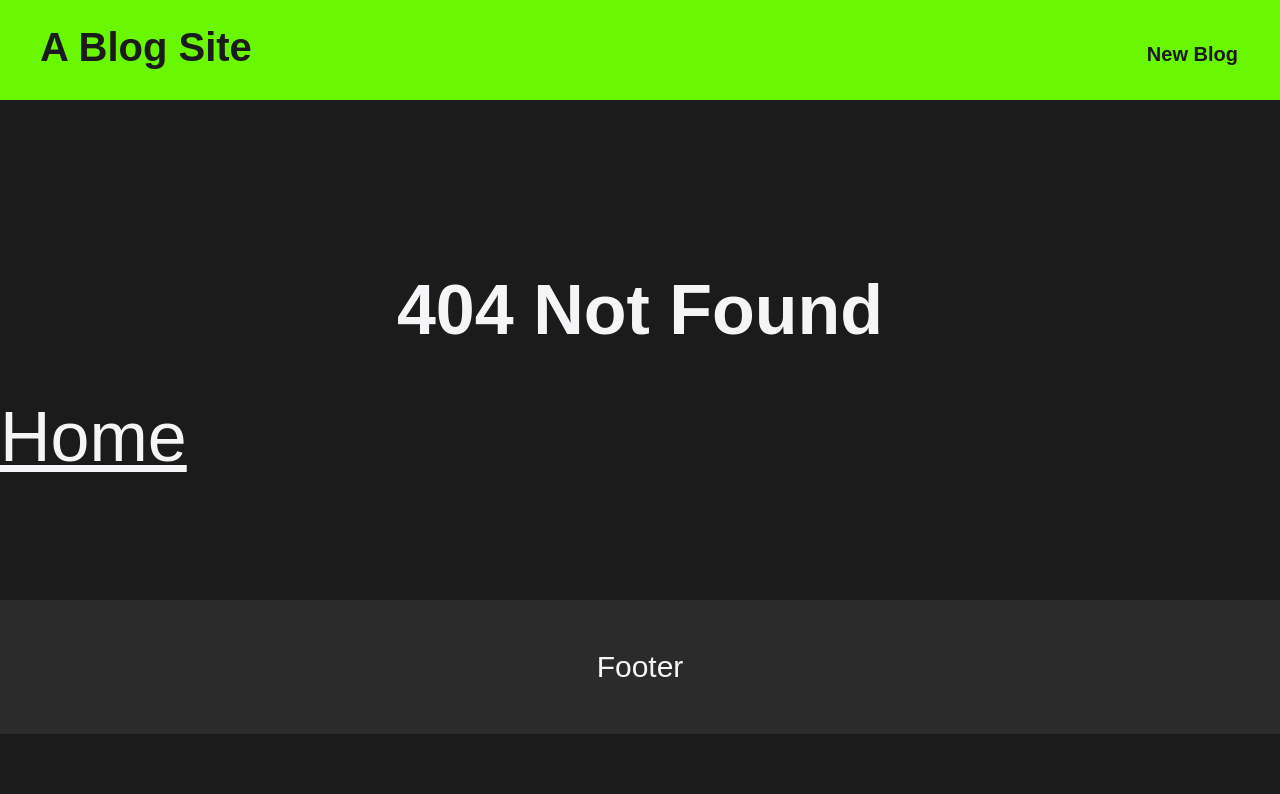
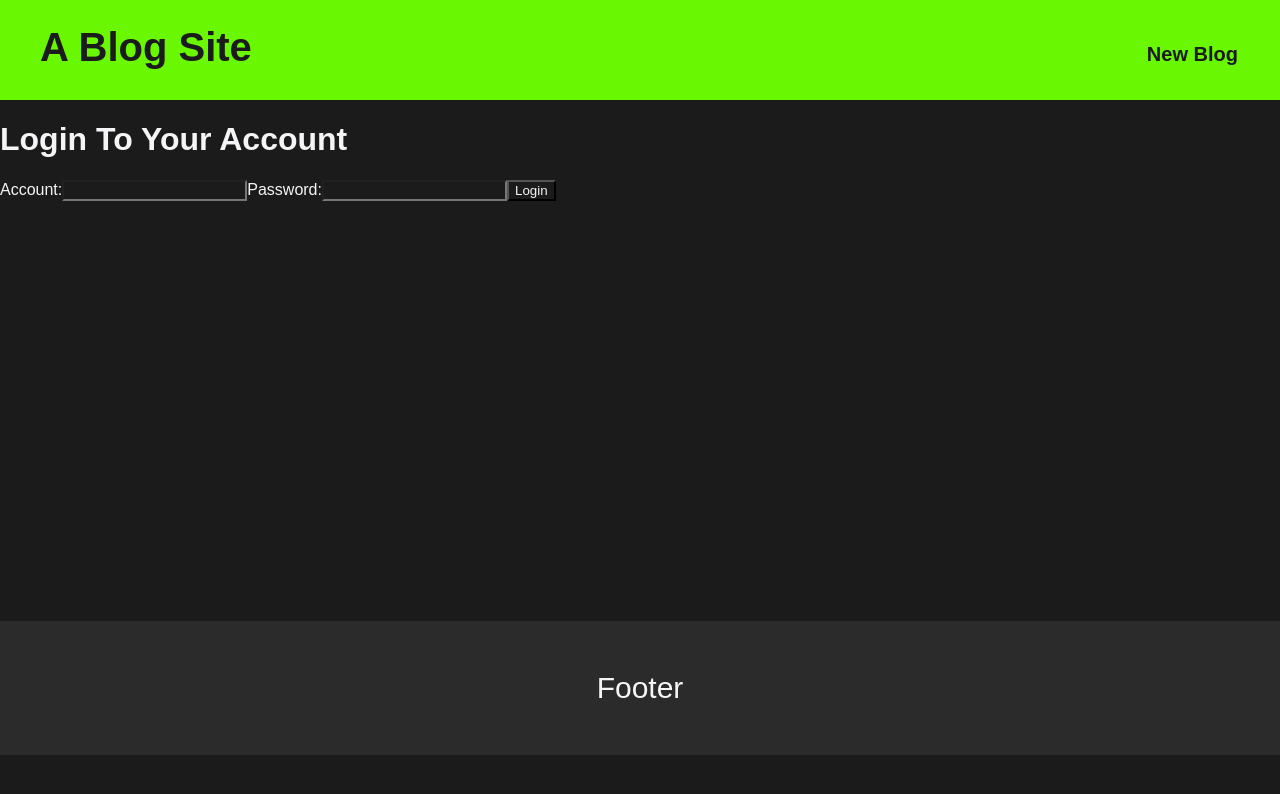
Before and after one commit to E-Lian/MERN-blog_site, a React (Create React App) app in the folder client/: page /login in a window 1280 px wide. Before the commit this address had no page. Shown: the top 794 px of the page. Built offline with nearby package versions, Linux system fonts and the light colour scheme.

Commit message:
Added login page

```diff
--- a/client/src/App.js
+++ b/client/src/App.js
@@ -8,6 +8,7 @@ import CreateBlog from "./components/CreateBlog";
 import NotFound from './components/NotFound';
 import Blog from './components/Blog';
 import EditForm from "./components/EditForm";
+import LoginPage from "./components/LoginPage";
 
 
 const router = createBrowserRouter([
@@ -15,6 +16,10 @@ const router = createBrowserRouter([
     path: '/',
     element: <BlogList/>,
     errorElement: <NotFound/>
+  },
+  {
+    path: '/login',
+    element: <LoginPage/>
   },
   {
     path: '/create',
--- /dev/null
+++ b/client/src/components/LoginPage.js
@@ -0,0 +1,16 @@
+const LoginPage = () => {
+    return (
+        <div className="login-page">
+            <h1>Login To Your Account</h1>
+            <form className="login-form">
+                <label for="account">Account:</label>
+                <input type="text" name="account"/>
+                <label for="password">Password:</label>
+                <input type="password" name="password"/>
+                <button>Login</button>
+            </form>
+        </div>
+    )
+}
+
+export default LoginPage;
```
